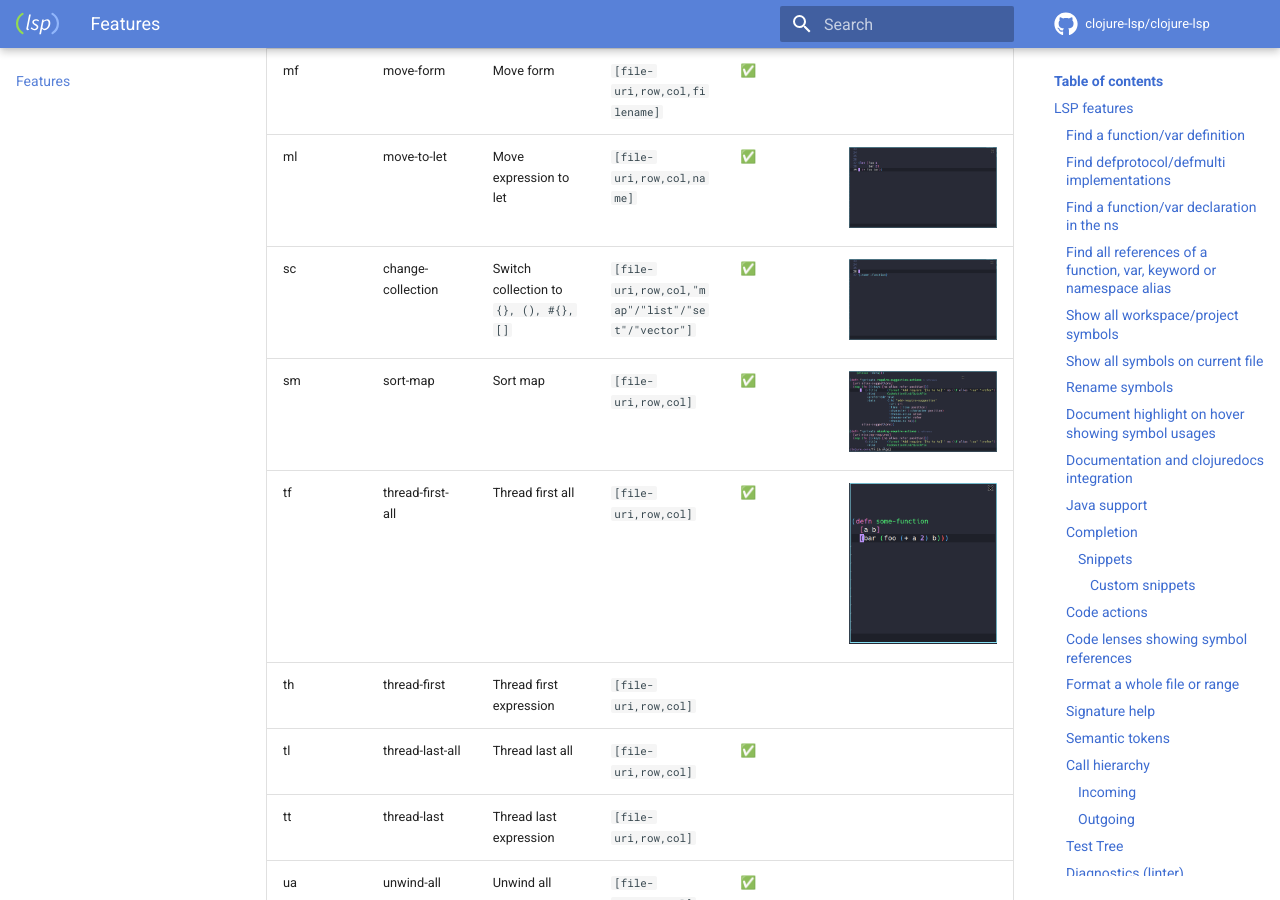
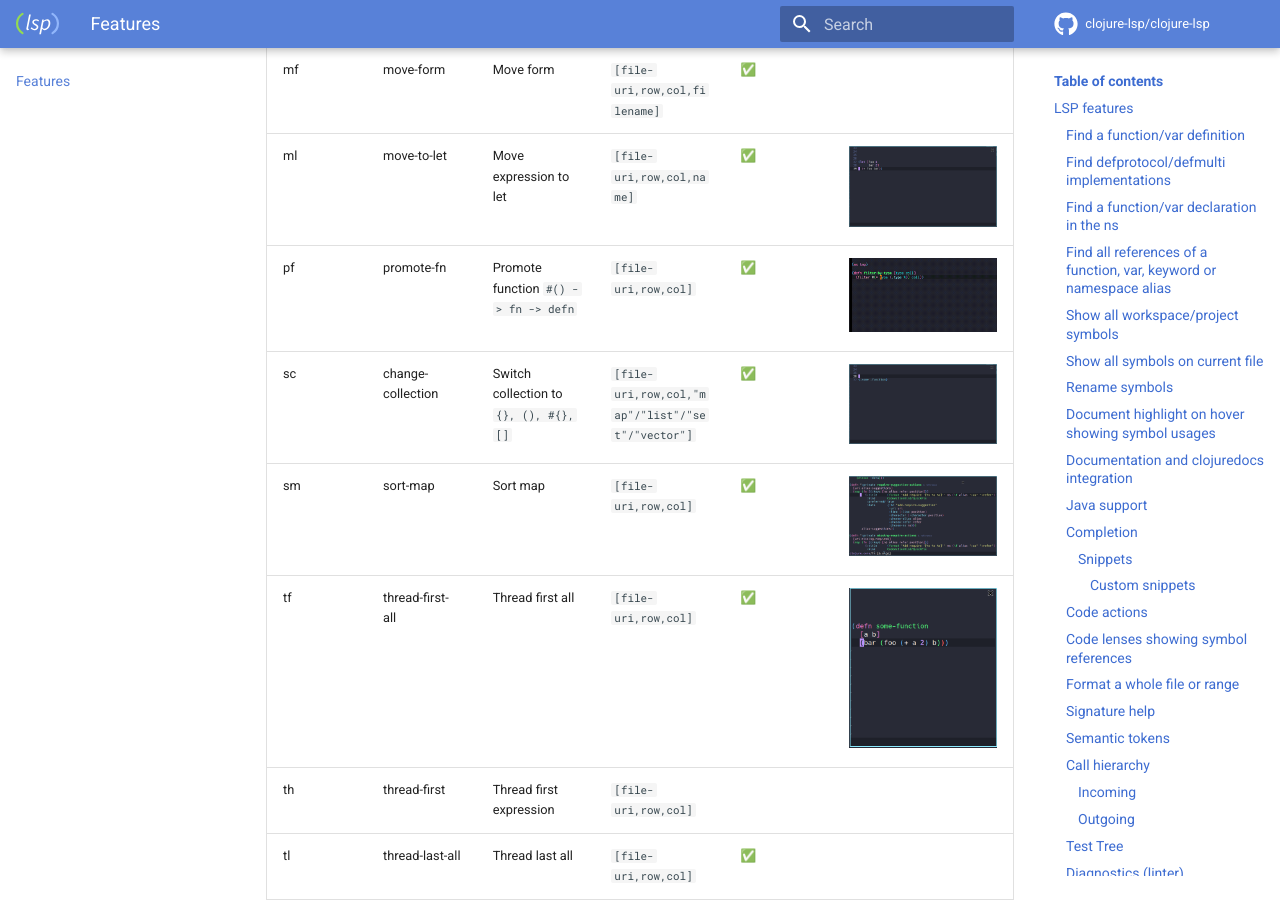
Before and after one commit to clojure-lsp/clojure-lsp, an MkDocs documentation site: the page built from docs/features.md, in a window 1280 px wide and 900 px high, scrolled down 12534 px. Built offline with MkDocs 1.6.1 and Material for MkDocs 9.7.7, drawn with Linux system fonts in a browser that asks for light colours; comment, search, counter and statistics services are not loaded.

Commit message:
Create promote-fn command and code-action

```diff
--- a/docs/features.md
+++ b/docs/features.md
@@ -415,6 +415,7 @@ Arguments:
 | ma       | resolve-macro-as        | Resolve macro as                       | `[file-uri,row,col]`                             | ✅                        | <a href="../images/features/resolve-macro-as.gif"><img src="../images/features/resolve-macro-as.gif" width=720 alt="Screen recording of Resolve macro as"></a>                           |
 | mf       | move-form               | Move form                              | `[file-uri,row,col,filename]`                    | ✅                        |                                                                                                                                                                                          |
 | ml       | move-to-let             | Move expression to let                 | `[file-uri,row,col,name]`                        | ✅                        | <a href="../images/features/move-to-let.gif"><img src="../images/features/move-to-let.gif" width=720 alt="Screen recording of Move expression to let"></a>                               |
+| pf       | promote-fn              | Promote function `#() -> fn -> defn`   | `[file-uri,row,col]`                             | ✅                        | <a href="../images/features/promote-fn.gif"><img src="../images/features/promote-fn.gif" width=720 alt="Screen recording of Promote fn to defn"></a>                                     |
 | sc       | change-collection       | Switch collection to `{}, (), #{}, []` | `[file-uri,row,col,"map"/"list"/"set"/"vector"]` | ✅                        | <a href="../images/features/change-coll.gif"><img src="../images/features/change-coll.gif" width=720 alt="Screen recording of Switch collection"></a>                                    |
 | sm       | sort-map                | Sort map                               | `[file-uri,row,col]`                             | ✅                        | <a href="../images/features/sort-map.gif"><img src="../images/features/sort-map.gif" width=720 alt="Screen recording of Sort map"></a>                                                   |
 | tf       | thread-first-all        | Thread first all                       | `[file-uri,row,col]`                             | ✅                        | <a href="../images/features/thread-first-all.gif"><img src="../images/features/thread-first-all.gif" width=360 alt="Screen recording of Thread first all"></a>                           |
```
Also changed, not shown: CHANGELOG.md (+1 -0 lines), docs/images/features/promote-fn.gif (added), 3 other files.
